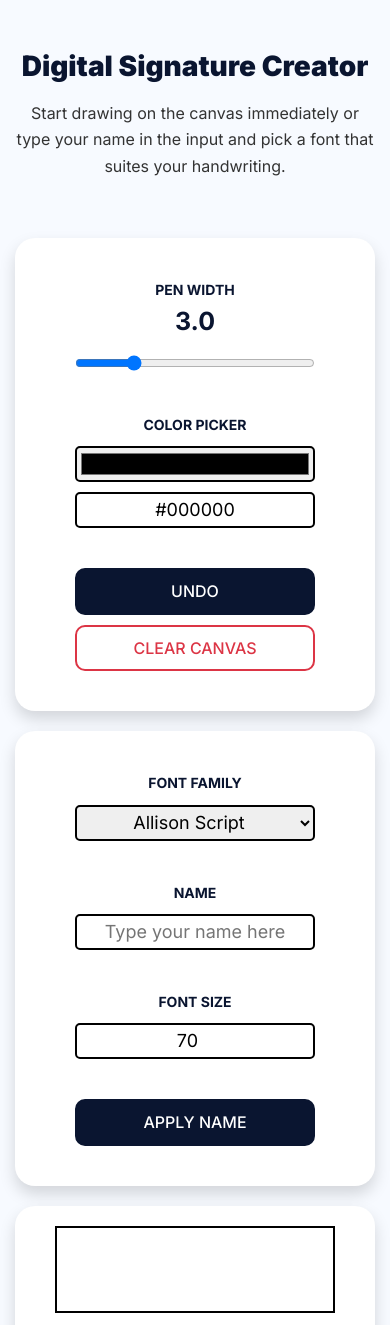
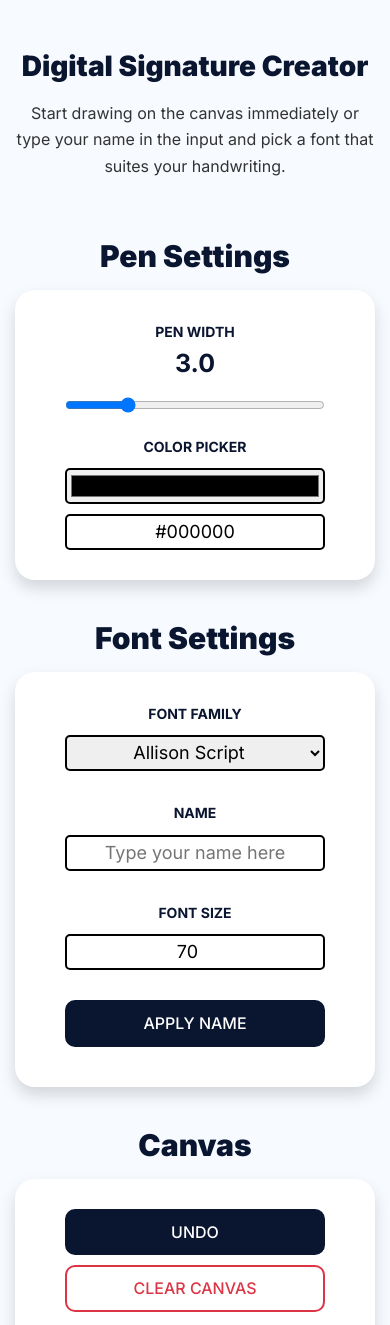
Before and after one commit to nicktesh/signature-creator, a plain HTML site: page index.html in a window 390 px wide. Shown: the top 1325 px of the page. Drawn offline with nearby package versions, Linux system fonts and the light colour scheme.

Commit message:
Layout changes and mobile bug fix

```diff
--- a/css/scss/styles.scss
+++ b/css/scss/styles.scss
@@ -216,6 +216,9 @@ header {
   }
   .row-header {
     padding-bottom: 50px;
+    @include lg-screen-down {
+      padding-bottom: 30px;
+    }
   }
 }
 // Footer
@@ -233,6 +236,9 @@ footer {
 .row-signature {
   text-align: center;
   padding-top: 0;
+  h2 {
+    font-size: 30px;
+  }
   label {
     color: $color-primary;
     font-size: 14px;
@@ -263,13 +269,21 @@ footer {
       padding: 10px 0;
     }
   }
+  button {
+    white-space: nowrap;
+  }
+  h2 {
+    @include lg-screen-down {
+      margin-top: 20px;
+    }
+  }
   .control-box {
     display: flex;
     flex-flow: column;
     align-items: center;
     padding: 0 20px;
     @include xl-screen-down {
-      padding: 20px;
+      padding: 10px;
     }
     @include md-screen-down {
       width: 100%;
@@ -318,12 +332,6 @@ footer {
         }
       }
     }
-    .canvas-controls {
-      flex-flow: nowrap;
-      @include md-screen-down {
-        flex-flow: wrap;
-      }
-    }
   }
   .text-controls {
     display: flex;
@@ -335,12 +343,32 @@ footer {
     border-radius: $border-radius-sm;
     @include xl-screen-down {
       flex-flow: column;
+      align-items: center;
+    }
+    .control-box {
+      margin-bottom: 20px;
+      @include xl-screen-down {
+        margin-bottom: 10px;
+      }
+    }
+    .inner-wrapper {
+      display: flex;
+      align-items: flex-start;
+      @include md-screen-down {
+        flex-flow: wrap;
+        justify-content: center;
+      }
     }
   }
   .export-controls {
     flex-flow: nowrap;
     @include md-screen-down {
       flex-flow: wrap;
+    }
+  }
+  .canvas-header {
+    @include lg-screen-up {
+      margin-top: 50px;
     }
   }
   .canvas-wrapper {
@@ -352,11 +380,24 @@ footer {
     padding: 20px 40px;
     canvas {
       border: 2px solid $color-black;
-      margin-bottom: 40px;
+      margin: 40px 0;
       @include lg-screen-down {
         width: 100%;
-        max-width: 500;
+        max-width: 500px;
+      }
+    }
+    .canvas-controls {
+      flex-flow: nowrap;
+      @include md-screen-down {
+        flex-flow: wrap;
       }
     }
   }
+  .controls,
+  .text-controls {
+    justify-content: center;
+    @include md-screen-up {
+      height: 300px;
+    }
+  }
 }
--- a/index.html
+++ b/index.html
@@ -49,7 +49,8 @@
       <section class="module row-signature">
         <div class="container">
           <div class="row">
-            <div class="col-lg-12">
+            <div class="col-lg-6">
+              <h2>Pen Settings</h2>
               <div class="controls shadow">
                 <div class="pen-controls control-box">
                   <label for="penWidth">Pen Width <span id="penWidthValue">3.0</span></label>
@@ -63,14 +64,13 @@
                   <label for="hexInput" class="sr-only">HEX Color</label>
                   <input type="text" id="hexInput" value="#000000" />
                 </div>
-                <div class="canvas-controls control-box">
-                  <button id="undo" class="primary-btn">Undo</button>
-                  <button id="clearCanvas" class="primary-btn clear">Clear Canvas</button>
               </div>
             </div>
-            </div>
-            <div class="col-lg-12">
+            <div class="col-lg-6">
+              <h2>Font Settings</h2>
               <div class="text-controls shadow">
+                <div class="inner-wrapper">
+                  <div class="left-wrapper">
                     <div class="font-family-controls control-box">
                       <label for="fontDropdown">Font Family</label>
                       <select id="fontDropdown">
@@ -85,6 +85,8 @@
                       <label for="nameInput">Name</label>
                       <input type="text" id="nameInput" placeholder="Type your name here" />
                     </div>
+                  </div>
+                  <div class="right-wrapper">
                     <div class="font-size-controls control-box">
                       <label for="textSizeInput">Font Size</label>
                       <input type="number" id="textSizeInput" placeholder="Font Size" value="70" />
@@ -94,8 +96,17 @@
                     </div>
                   </div>
                 </div>
+              </div>
+            </div>
+          </div>
+          <div class="row">
             <div class="col-lg-12">
+              <h2 class="canvas-header">Canvas</h2>
               <div class="canvas-wrapper shadow">
+                <div class="canvas-controls control-box">
+                  <button id="undo" class="primary-btn">Undo</button>
+                  <button id="clearCanvas" class="primary-btn clear">Clear Canvas</button>
+                </div>
                 <canvas id="drawingCanvas" width="500" height="150"></canvas>
                 <div class="export-controls control-box">
                   <button id="exportPng" class="primary-btn">Export as PNG</button>
--- a/js/tool.js
+++ b/js/tool.js
@@ -37,14 +37,17 @@ clearCanvasButton.addEventListener("click", () => {
 // and extracts the coordinates accordingly
 function getCoordinates(e) {
   let x, y;
+  const canvasRect = canvas.getBoundingClientRect();
+  const scaleX = canvas.width / canvasRect.width; // Scale factor for width
+  const scaleY = canvas.height / canvasRect.height; // Scale factor for height
+
   if (e.touches) {
     e.preventDefault();
-    let rect = canvas.getBoundingClientRect();
-    x = e.touches[0].clientX - rect.left;
-    y = e.touches[0].clientY - rect.top;
+    x = (e.touches[0].clientX - canvasRect.left) * scaleX;
+    y = (e.touches[0].clientY - canvasRect.top) * scaleY;
   } else {
-    x = e.offsetX;
-    y = e.offsetY;
+    x = e.offsetX * scaleX;
+    y = e.offsetY * scaleY;
   }
   return { x, y };
 }
@@ -120,6 +123,17 @@ function undoLastAction() {
   }
 }
 
+// This function will dynamically resize the canvas based on client screen width
+function resizeCanvas() {
+  const width = canvas.offsetWidth;
+  canvas.width = width;
+  canvas.height = 150;
+}
+
+// Resize the canvas when the window resizes to handle orientation changes, etc.
+window.addEventListener("resize", resizeCanvas);
+resizeCanvas();
+
 // This function handles exporting the canvas to either a PNG or JPG image
 function exportCanvas(format) {
   let image;
```
Also changed, not shown: css/scss/styles.css, 1 other file. Lines whose indentation alone changed are shown as unchanged.
